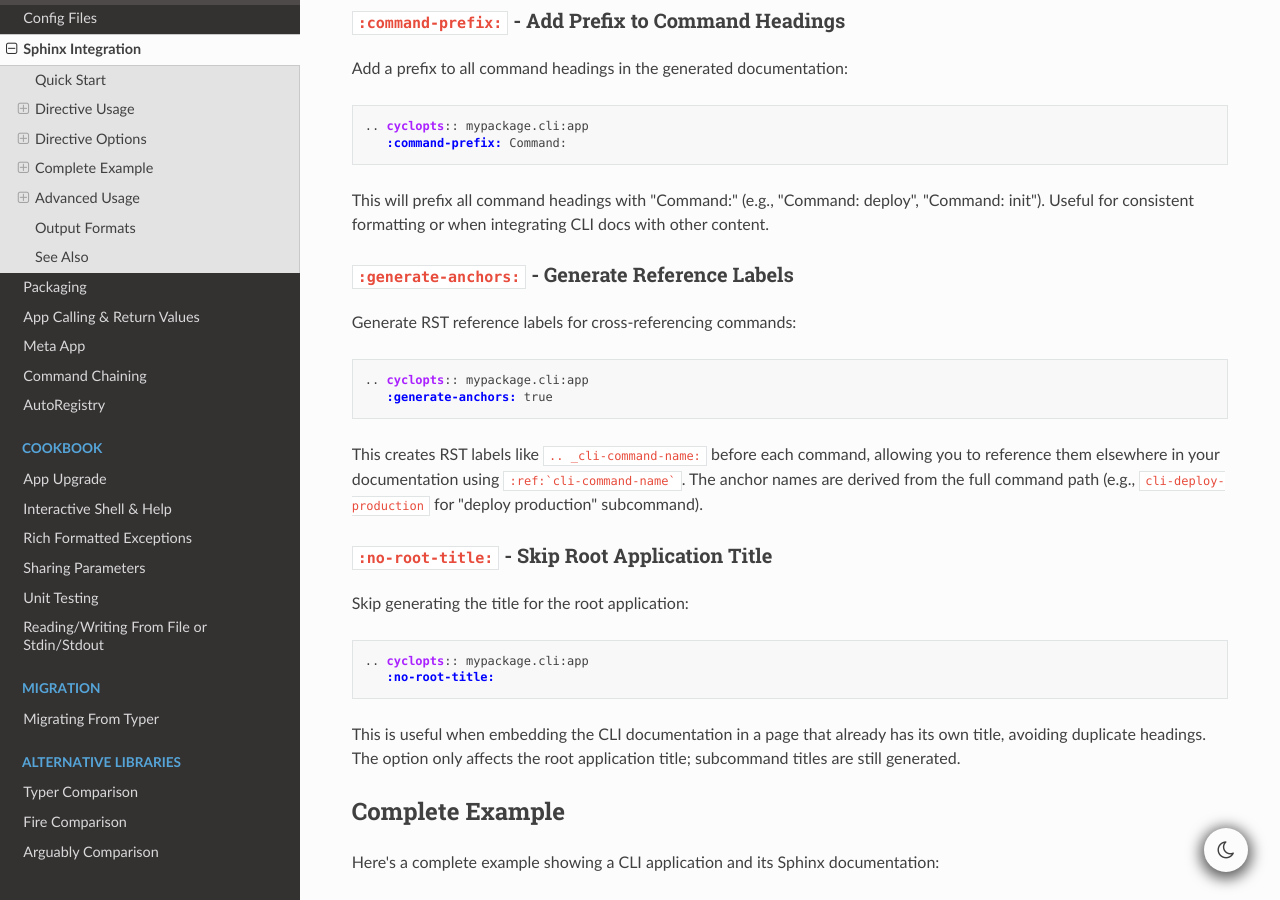
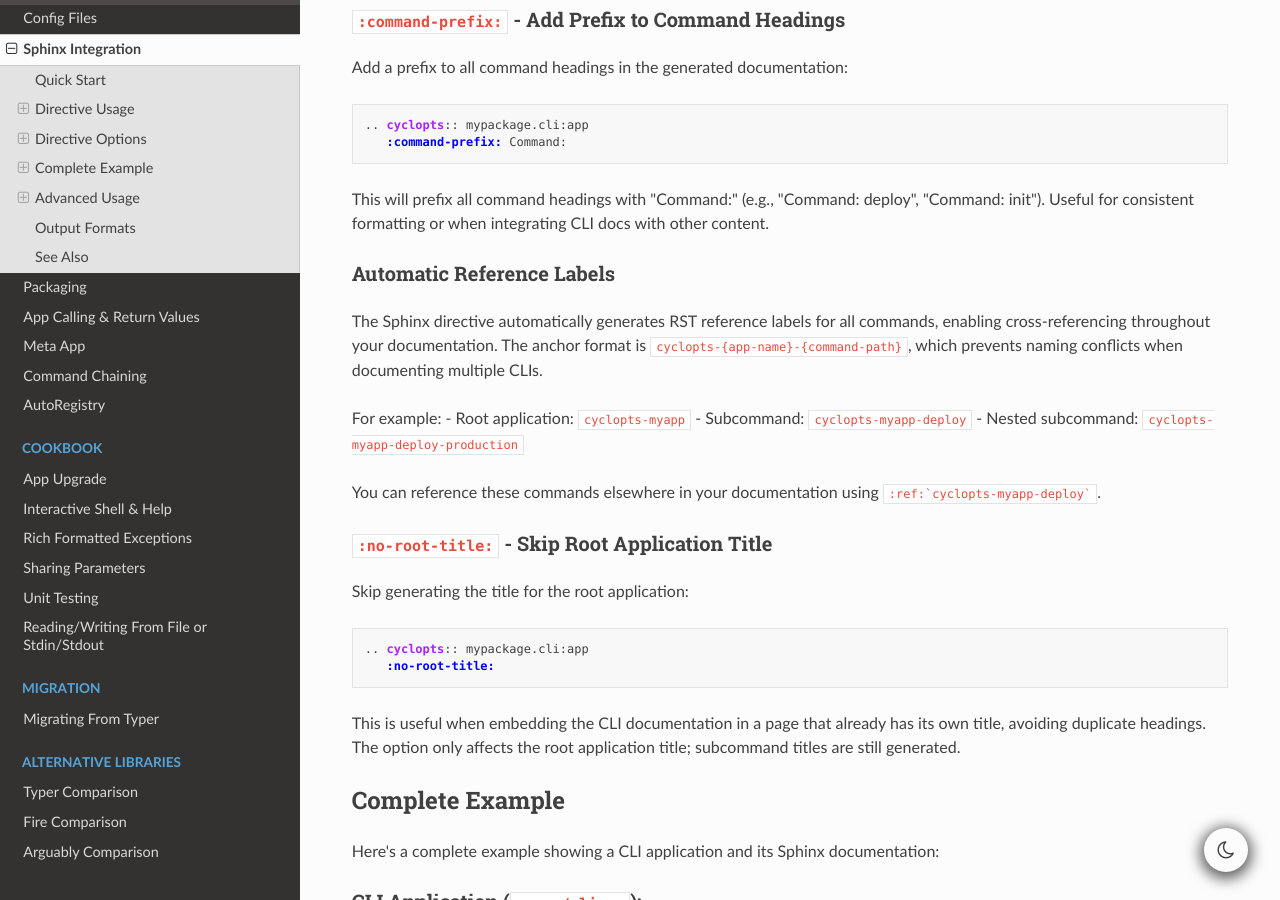
Before and after one commit to BrianPugh/cyclopts, a Sphinx documentation site: the page built from docs/source/sphinx_integration.rst, in a window 1280 px wide and 900 px high, scrolled down 3048 px. Built offline with Sphinx 7.4.7 and the Read the Docs theme 3.1.0, drawn with Linux system fonts in a browser that asks for light colours; some of the changed text lies outside the part shown.

Commit message:
just always generate_anchors, no need to expose it

````diff
--- a/docs/source/cli_reference.rst
+++ b/docs/source/cli_reference.rst
@@ -8,6 +8,5 @@ The ``cyclopts`` package includes a command-line interface for various developme
    :prog: cyclopts
    :heading-level: 2
    :flatten-commands:
-   :generate-anchors:
    :sections-only:
    :no-root-title:
--- a/docs/source/sphinx_integration.rst
+++ b/docs/source/sphinx_integration.rst
@@ -139,17 +139,17 @@ Add a prefix to all command headings in the generated documentation:
 
 This will prefix all command headings with "Command:" (e.g., "Command: deploy", "Command: init"). Useful for consistent formatting or when integrating CLI docs with other content.
 
-``:generate-anchors:`` - Generate Reference Labels
-~~~~~~~~~~~~~~~~~~~~~~~~~~~~~~~~~~~~~~~~~~~~~~~~~~~
+Automatic Reference Labels
+~~~~~~~~~~~~~~~~~~~~~~~~~~~
 
-Generate RST reference labels for cross-referencing commands:
+The Sphinx directive automatically generates RST reference labels for all commands, enabling cross-referencing throughout your documentation. The anchor format is ``cyclopts-{app-name}-{command-path}``, which prevents naming conflicts when documenting multiple CLIs.
 
-.. code-block:: rst
+For example:
+- Root application: ``cyclopts-myapp``
+- Subcommand: ``cyclopts-myapp-deploy``
+- Nested subcommand: ``cyclopts-myapp-deploy-production``
 
-   .. cyclopts:: mypackage.cli:app
-      :generate-anchors: true
-
-This creates RST labels like ``.. _cli-command-name:`` before each command, allowing you to reference them elsewhere in your documentation using ``:ref:`cli-command-name```. The anchor names are derived from the full command path (e.g., ``cli-deploy-production`` for "deploy production" subcommand).
+You can reference these commands elsewhere in your documentation using ``:ref:`cyclopts-myapp-deploy```.
 
 ``:no-root-title:`` - Skip Root Application Title
 ~~~~~~~~~~~~~~~~~~~~~~~~~~~~~~~~~~~~~~~~~~~~~~~~~~~
@@ -275,18 +275,17 @@ When you want each command to have its own distinct heading for better navigatio
       :prog: myapp
       :flatten-commands: true
       :command-prefix: "Command: "
-      :generate-anchors: true
 
    This generates:
 
    - All commands at the same heading level (not nested)
    - Each command prefixed with "Command: "
-   - Reference labels for cross-linking
+   - Automatic reference labels for cross-linking
 
    You can then reference specific commands:
 
-   See :ref:`cli-deploy` for deployment options.
-   The :ref:`cli-init` command sets up your project.
+   See :ref:`cyclopts-myapp-deploy` for deployment options.
+   The :ref:`cyclopts-myapp-init` command sets up your project.
 
 Output Formats
 --------------
````
Also changed, not shown: cyclopts/docs/rst.py (+12 -11 lines), 3 other files.
